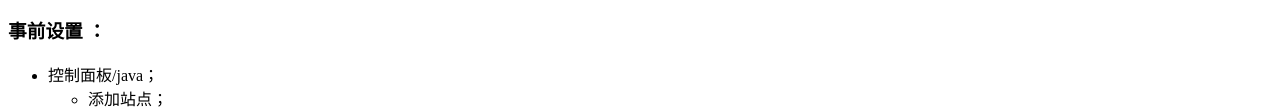
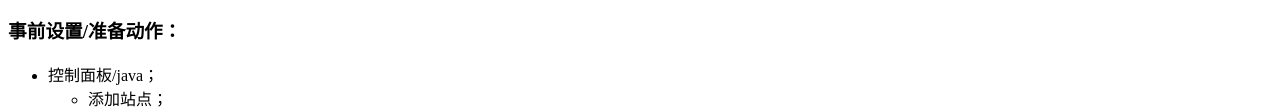
Before and after one commit to yuhere/py2aco, a plain HTML site: page docs/releases/ashda/readme.html in a window 1280 px wide. Shown: the part 454-563 px from the top of the page. Drawn offline with Linux system fonts and the light colour scheme.

Commit message:
Update readme.html

```diff
--- a/docs/releases/ashda/readme.html
+++ b/docs/releases/ashda/readme.html
@@ -34,7 +34,7 @@ ASH Dump analyzer
 这个工具可以帮助自动过这个过程。
 </pre>
 
-<h3>事前设置 ：</h3>
+<h3>事前设置/准备动作：</h3>
 
 <ul>
 <li>控制面板/java；
```
